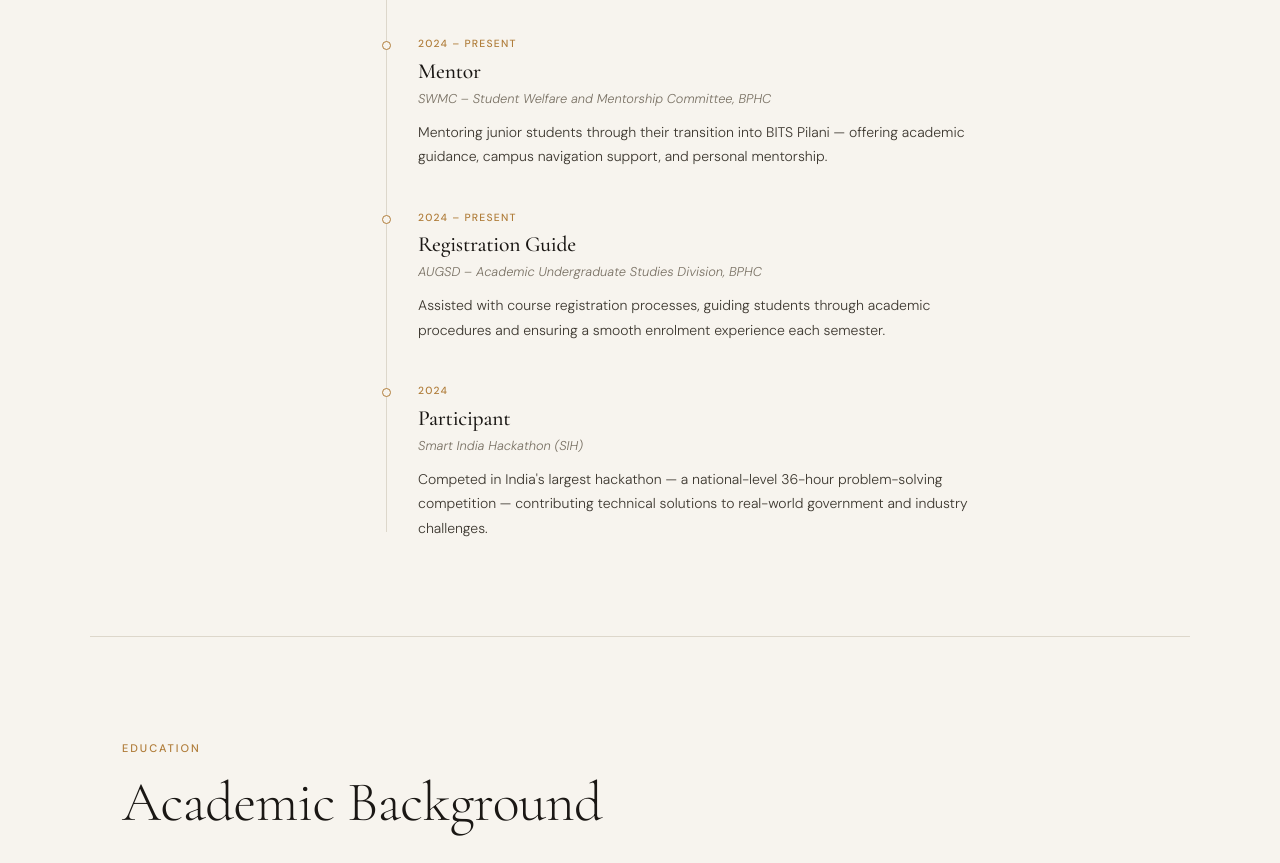
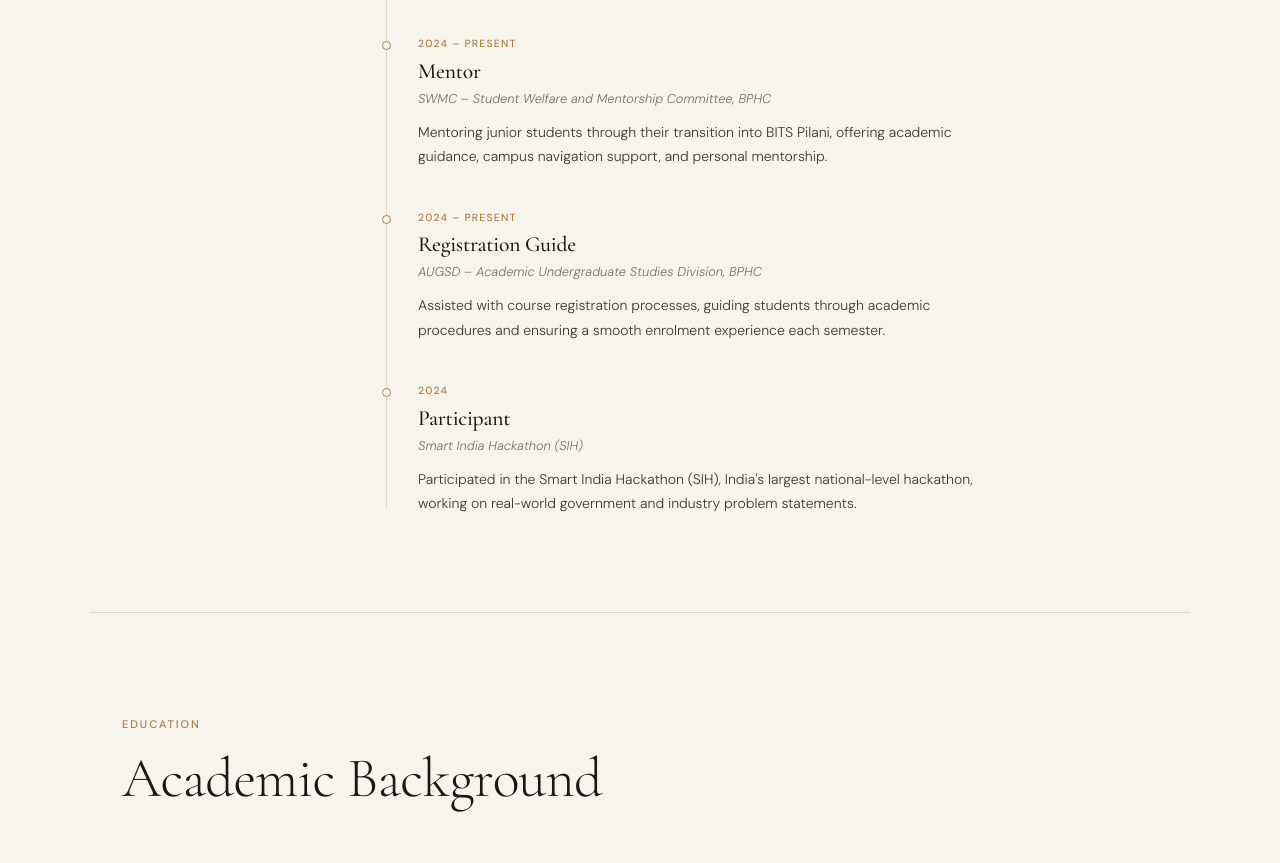
Before and after one commit to Sh-ivam27/ai-portfolio, a Next.js app: page / in a window 1280 px wide. Shown: the part 2560-3423 px from the top of the page. Built offline with nearby package versions, Linux system fonts and the light colour scheme.

Commit message:
update: refined experience descriptions

```diff
--- a/src/data/portfolio.ts
+++ b/src/data/portfolio.ts
@@ -82,7 +82,7 @@ export const portfolioData = {
         organisation: "SWMC – Student Welfare and Mentorship Committee, BPHC",
         period: "2024 – Present",
         description:
-          "Mentoring junior students through their transition into BITS Pilani — offering academic guidance, campus navigation support, and personal mentorship.",
+          "Mentoring junior students through their transition into BITS Pilani, offering academic guidance, campus navigation support, and personal mentorship.",
       },
       {
         role: "Registration Guide",
@@ -96,7 +96,7 @@ export const portfolioData = {
         organisation: "Smart India Hackathon (SIH)",
         period: "2024",
         description:
-          "Competed in India's largest hackathon — a national-level 36-hour problem-solving competition — contributing technical solutions to real-world government and industry challenges.",
+          "Participated in the Smart India Hackathon (SIH), India's largest national-level hackathon, working on real-world government and industry problem statements.",
       },
     ],
 
```
